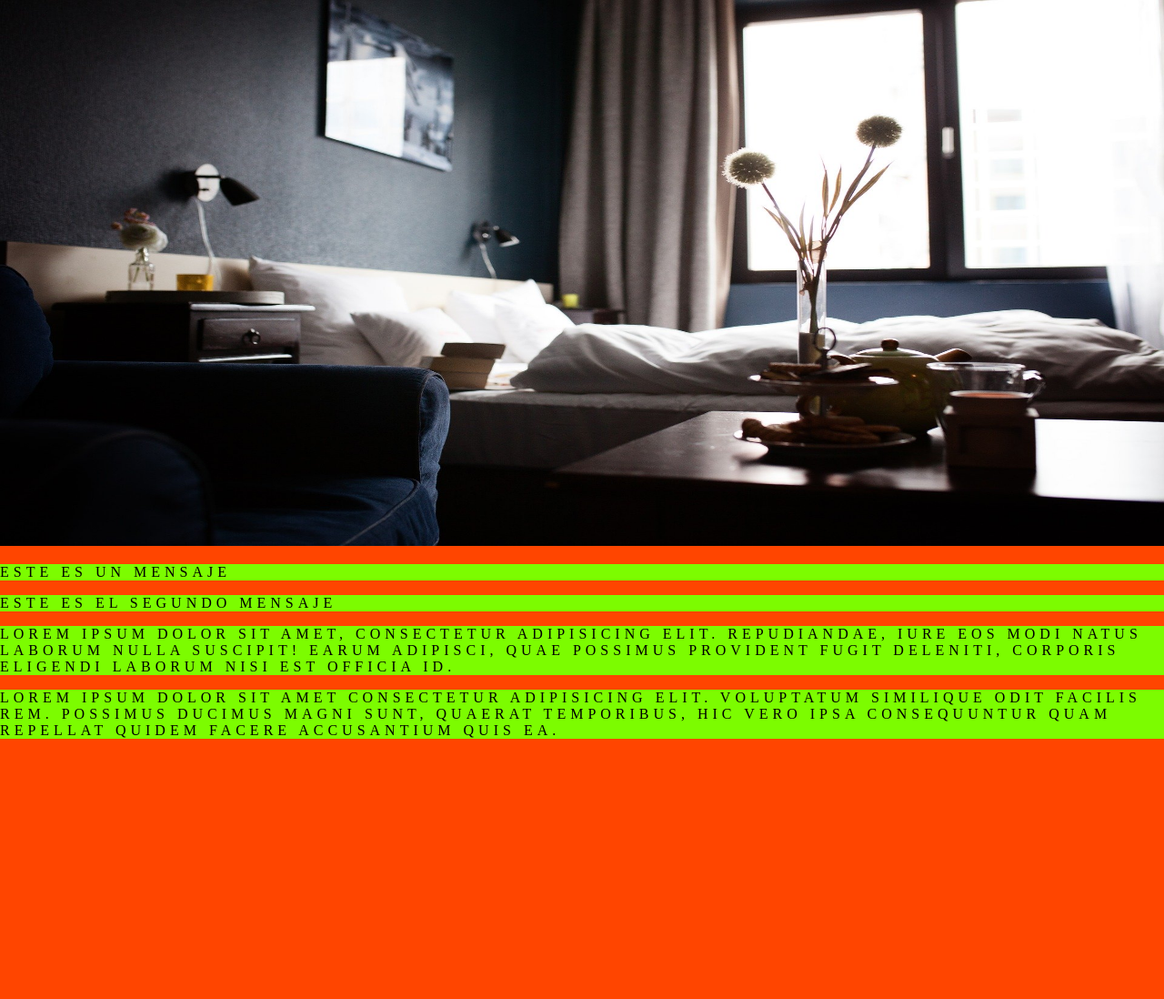
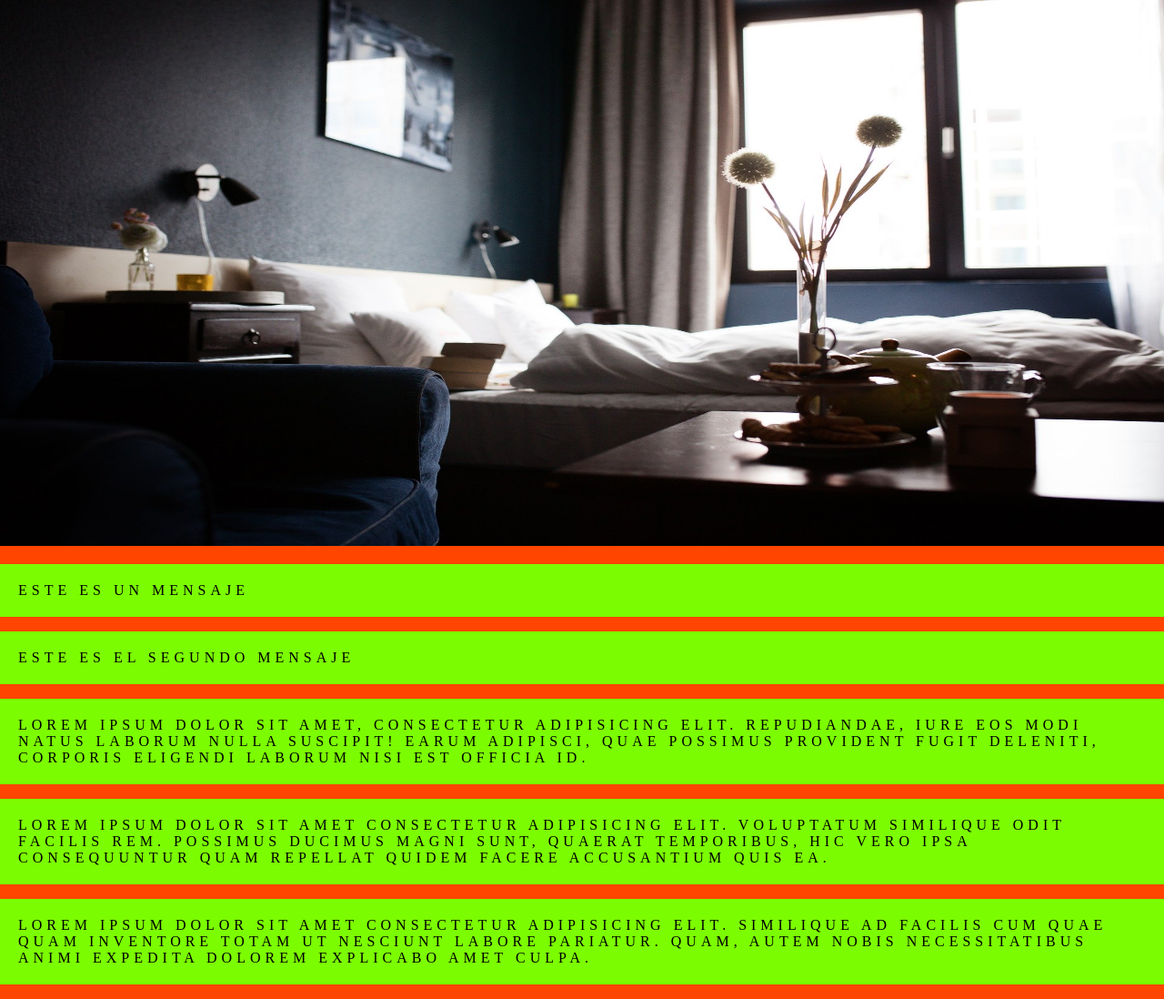
Before and after one commit to CristianHC16/SoyRicky, a plain HTML site: page index.html in a window 1280 px wide. Shown: the whole page at 91% size. Before the commit the page ends 828 px from the top, so only its background shows below. Drawn offline with Linux system fonts and the light colour scheme.

Commit message:
Nuevos estilos

```diff
--- a/css/style.css
+++ b/css/style.css
@@ -19,5 +19,6 @@ p {
     text-transform: uppercase;
     letter-spacing: 5px;
     background-color: lawngreen;
+    padding: 20px;
 
 }
--- a/index.html
+++ b/index.html
@@ -23,6 +23,7 @@
            <p>Este es el segundo mensaje</p>
            <p>Lorem ipsum dolor sit amet, consectetur adipisicing elit. Repudiandae, iure eos modi natus laborum nulla suscipit! Earum adipisci, quae possimus provident fugit deleniti, corporis eligendi laborum nisi est officia id.</p>
            <p>Lorem ipsum dolor sit amet consectetur adipisicing elit. Voluptatum similique odit facilis rem. Possimus ducimus magni sunt, quaerat temporibus, hic vero ipsa consequuntur quam repellat quidem facere accusantium quis ea.</p>
+           <p>Lorem ipsum dolor sit amet consectetur adipisicing elit. Similique ad facilis cum quae quam inventore totam ut nesciunt labore pariatur. Quam, autem nobis necessitatibus animi expedita dolorem explicabo amet culpa.</p>
        </article>
 
     </body>
```
